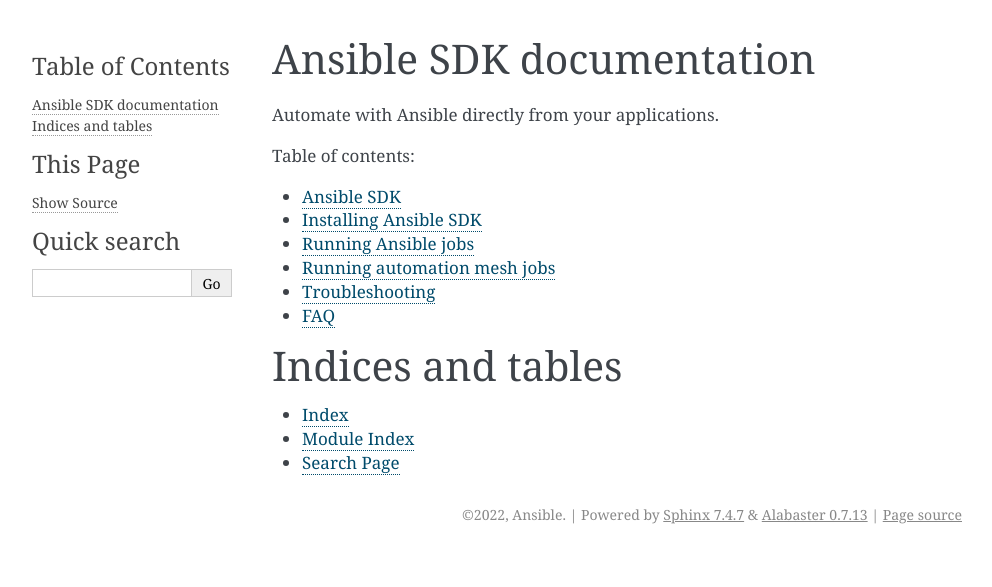
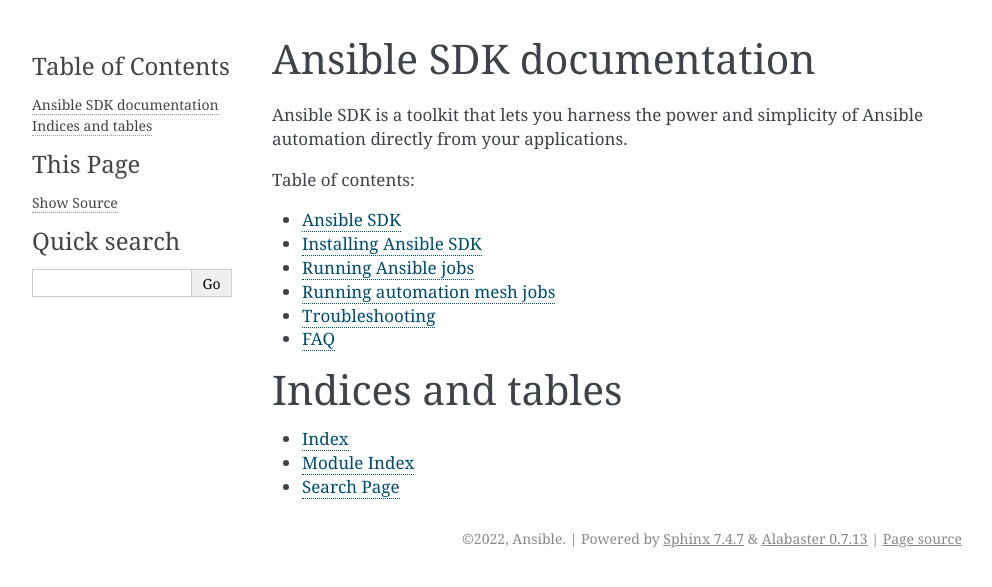
Before and after one commit to ansible/ansible-sdk, a Sphinx documentation site: the page built from docs/source/index.rst, in a window 1280 px wide. Shown: the top 587 px of the page, without its empty margins (148-1140 px from the left). Built offline with Sphinx 7.4.7, drawn with Linux system fonts in a browser that asks for light colours.

Commit message:
Update docs/source/index.rst
Co-authored-by: Abhijeet Kasurde <akasurde@redhat.com>

```diff
--- a/docs/source/index.rst
+++ b/docs/source/index.rst
@@ -1,7 +1,7 @@
 Ansible SDK documentation
 =========================
 
-Automate with Ansible directly from your applications.
+Ansible SDK is a toolkit that lets you harness the power and simplicity of Ansible automation directly from your applications.
 
 .. toctree::
    :maxdepth: 1
```
